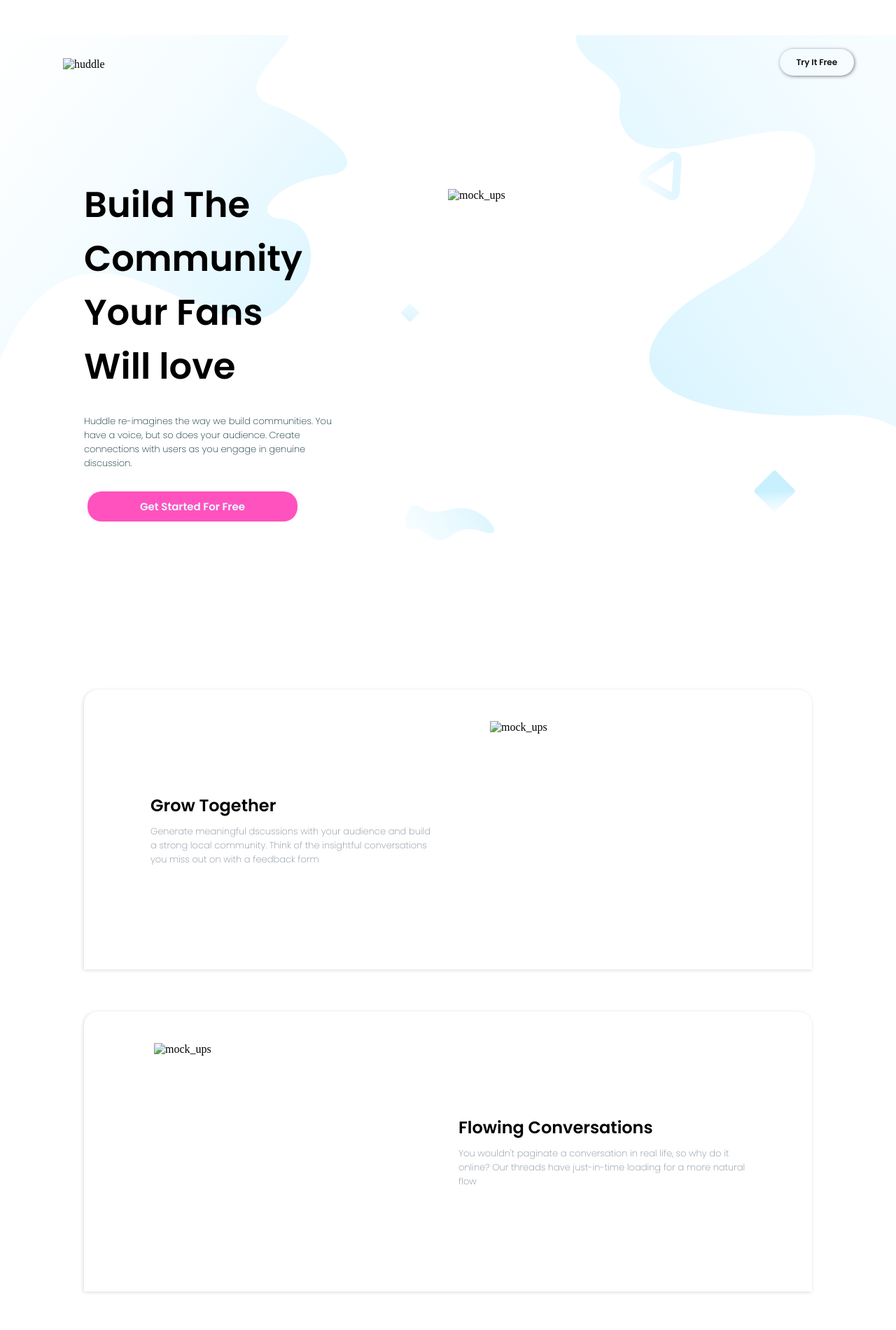
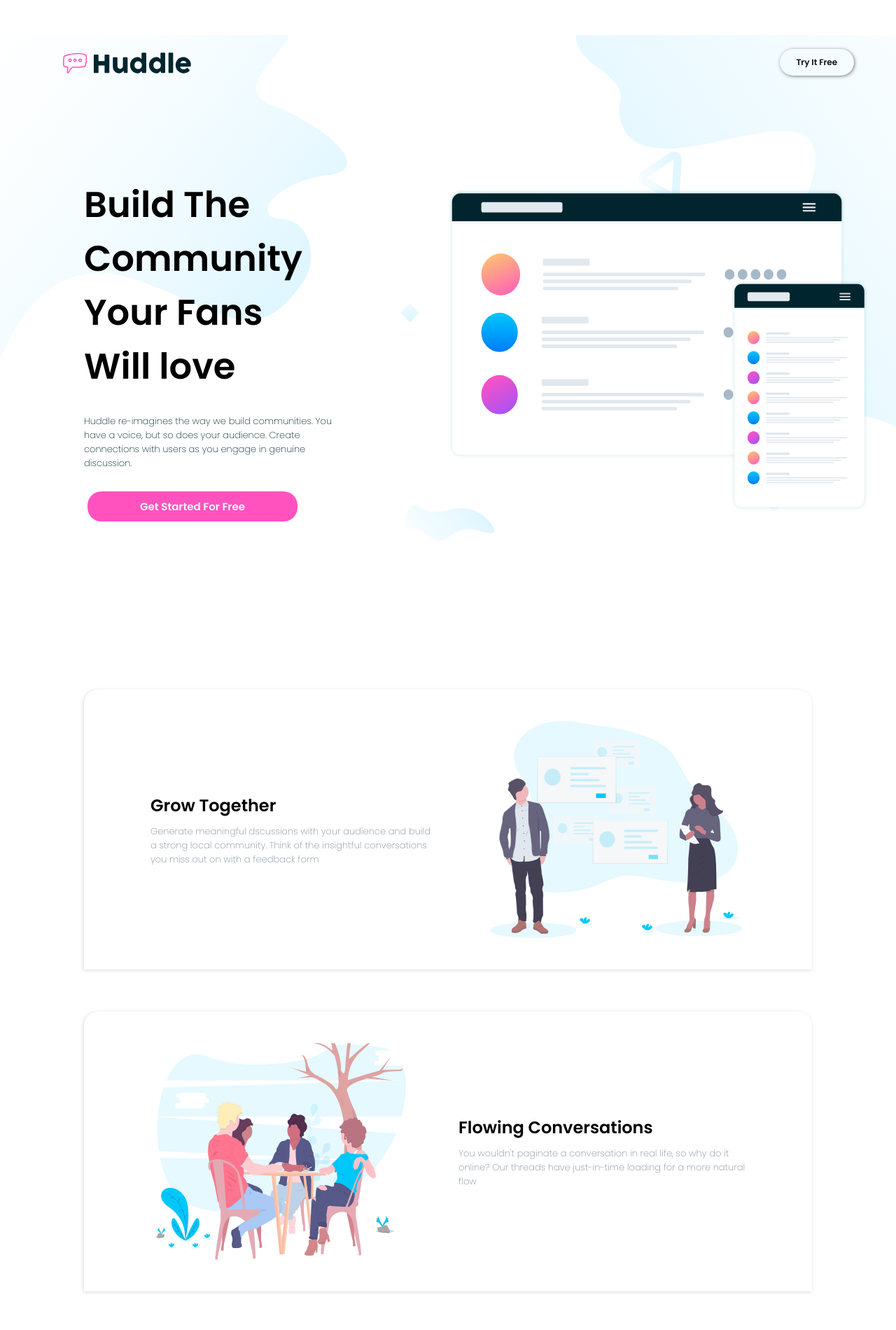
Before and after one commit to sri5797/HUDDLE_Layout, a plain HTML site: page index.html in a window 1280 px wide. Shown: the top 1900 px of the page at 70% size. Drawn offline with Linux system fonts and the light colour scheme; files whose address does not match are found by name.

Commit message:
Update index.html

```diff
--- a/index.html
+++ b/index.html
@@ -20,7 +20,7 @@
     <!-- container 1@ -->
     <div class="cont1">
       <div class="logo">
-        <img id="img"src="/huddle-landing-page-with-alternating-feature-blocks-master/images/logo.svg" alt="huddle">
+        <img id="img"src="logo.svg" alt="huddle">
       </div >
       <div id="b1div">
       <a href="#" id="b1">Try It Free</a>
@@ -49,7 +49,7 @@
       </div>
       <!-- right content@-->
       <div class=""><img class="right"
-          src="/huddle-landing-page-with-alternating-feature-blocks-master/images/illustration-mockups.svg"
+          src="illustration-mockups.svg"
           alt="mock_ups"></div>
       <!-- right content!-->
     </div>
@@ -74,7 +74,7 @@
 
       <!-- right content@ -->
       <div class=""><img class="imgs"
-          src="/huddle-landing-page-with-alternating-feature-blocks-master/images/illustration-grow-together.svg"
+          src="illustration-grow-together.svg"
           alt="mock_ups"></div>
       <!-- right content1 -->
 
@@ -86,7 +86,7 @@
 
       <!-- right content@ -->
       <div class=""><img class="imgs"
-          src="/huddle-landing-page-with-alternating-feature-blocks-master/images/illustration-flowing-conversation.svg"
+          src="illustration-flowing-conversation.svg"
           alt="mock_ups"></div>
       <!-- right content! -->
 
@@ -119,7 +119,7 @@
 
       <!-- right content@ -->
       <div class=""><img class="imgs"
-          src="/huddle-landing-page-with-alternating-feature-blocks-master/images/illustration-grow-together.svg"
+          src="illustration-grow-together.svg"
           alt="mock_ups"></div>
       <!-- right content1 -->
 
@@ -145,7 +145,7 @@
       <div class="bottom">
         <div class="box1">
 
-          <img id="logof" src="/huddle-landing-page-with-alternating-feature-blocks-master/images/logo.svg" alt="">
+          <img id="logof" src="logo.svg" alt="">
           <div class="ha">
           <i class="fa-sharp fa-solid fa-location-dot fonts i1"></i><p>
             Lorem ipsum dolor sit amet consectetur adipisicing elit. Impedit cupiditate ratione est doloremque illo,
```
